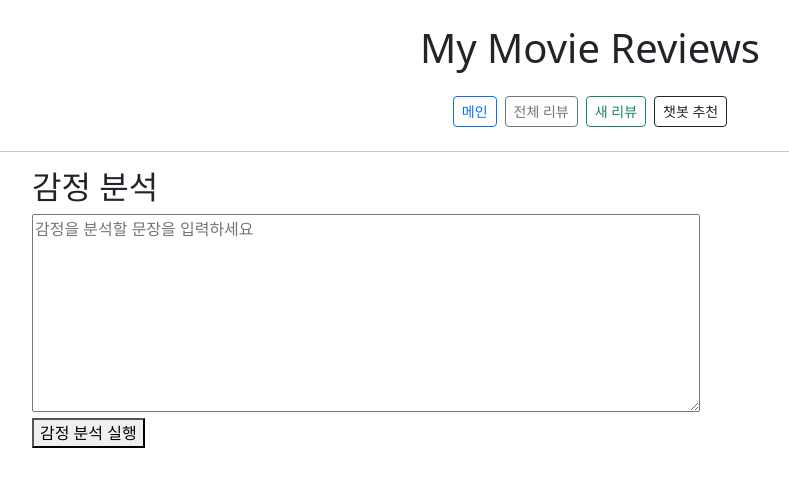
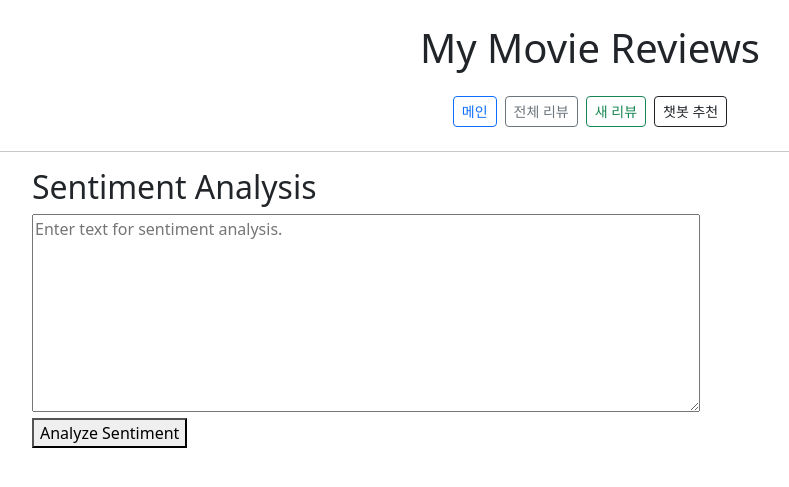
Before and after one commit to Pirogramming-24/Kong-haeun, a Django app: page /sentiment/ in a window 1280 px wide. Shown: the top 487 px of the page, without its empty margins (50-839 px from the left). Run offline with Django 5.2, Linux system fonts and the light colour scheme.

Commit message:
[chore] update template to English

```diff
--- a/huggingface_AI/ai_app/templates/sentiment.html
+++ b/huggingface_AI/ai_app/templates/sentiment.html
@@ -1,18 +1,16 @@
 {% extends "base.html" %}
 {% block content %}
-<h2>감정 분석</h2>
+<h2>Sentiment Analysis</h2>
 
 <form method="post">
     {% csrf_token %}
     <textarea name="text" rows="8" cols="70"
-        placeholder="감정을 분석할 문장을 입력하세요"></textarea>
+        placeholder="Enter text for sentiment analysis."></textarea>
         <br>
-    <button type="submit">감정 분석 실행</button>
+    <button type="submit">Analyze Sentiment</button>
 </form>
 
 {% if result %}
-<hr>
-<h3>분석 결과</h3>
 <div class="result-box">
     {{ result }}
 </div>
```
Also changed, not shown: huggingface_AI/ai_app/templates/base.html (+7 -7 lines), huggingface_AI/ai_app/templates/generate.html (+3 -5 lines), huggingface_AI/ai_app/templates/summarize.html (+3 -5 lines).
